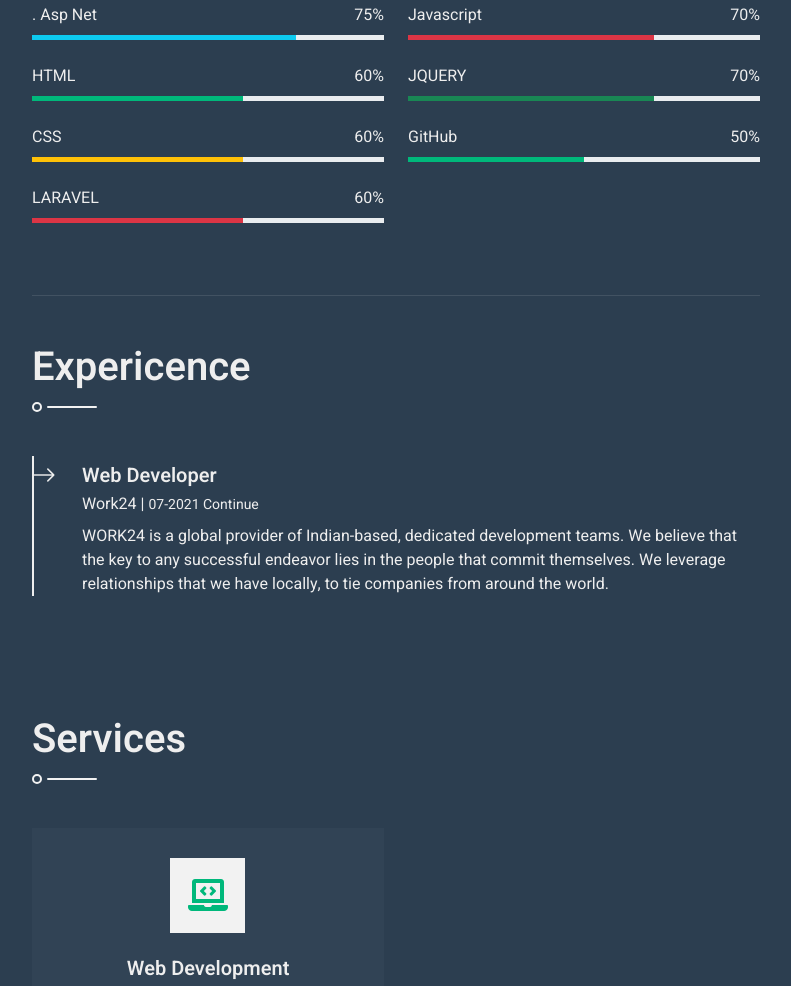
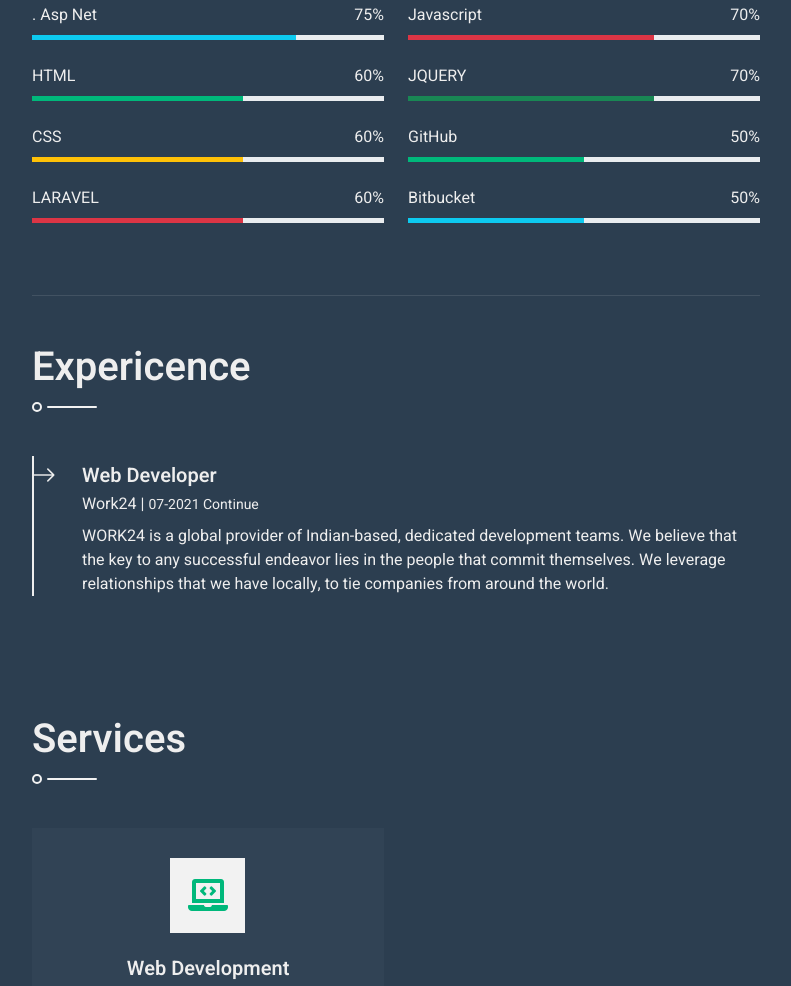
Before and after one commit to jayeshsuthar81/Dev-JayesH, a plain HTML site: page index.html in a window 1280 px wide. Shown: the part 776-1762 px from the top of the page, without its empty margins (438-1229 px from the left). Drawn offline with nearby package versions, Linux system fonts and the light colour scheme.

Commit message:
Update index.html

```diff
--- a/index.html
+++ b/index.html
@@ -195,6 +195,15 @@ Extensive experience in application development Object-Oriented Programming (OOP
                                     </div>
                                     <div class="progress">
                                         <div class="progress-bar bg-primary" role="progressbar" aria-valuenow="50" aria-valuemin="0" aria-valuemax="100"></div>
+                                    </div>
+                                </div>
+				    <div class="skill mb-4">
+                                    <div class="d-flex justify-content-between">
+                                        <p class="mb-2">Bitbucket</p>
+                                        <p class="mb-2">50%</p>
+                                    </div>
+                                    <div class="progress">
+                                        <div class="progress-bar bg-info" role="progressbar" aria-valuenow="50" aria-valuemin="0" aria-valuemax="100"></div>
                                     </div>
                                 </div>
                             </div>
```
